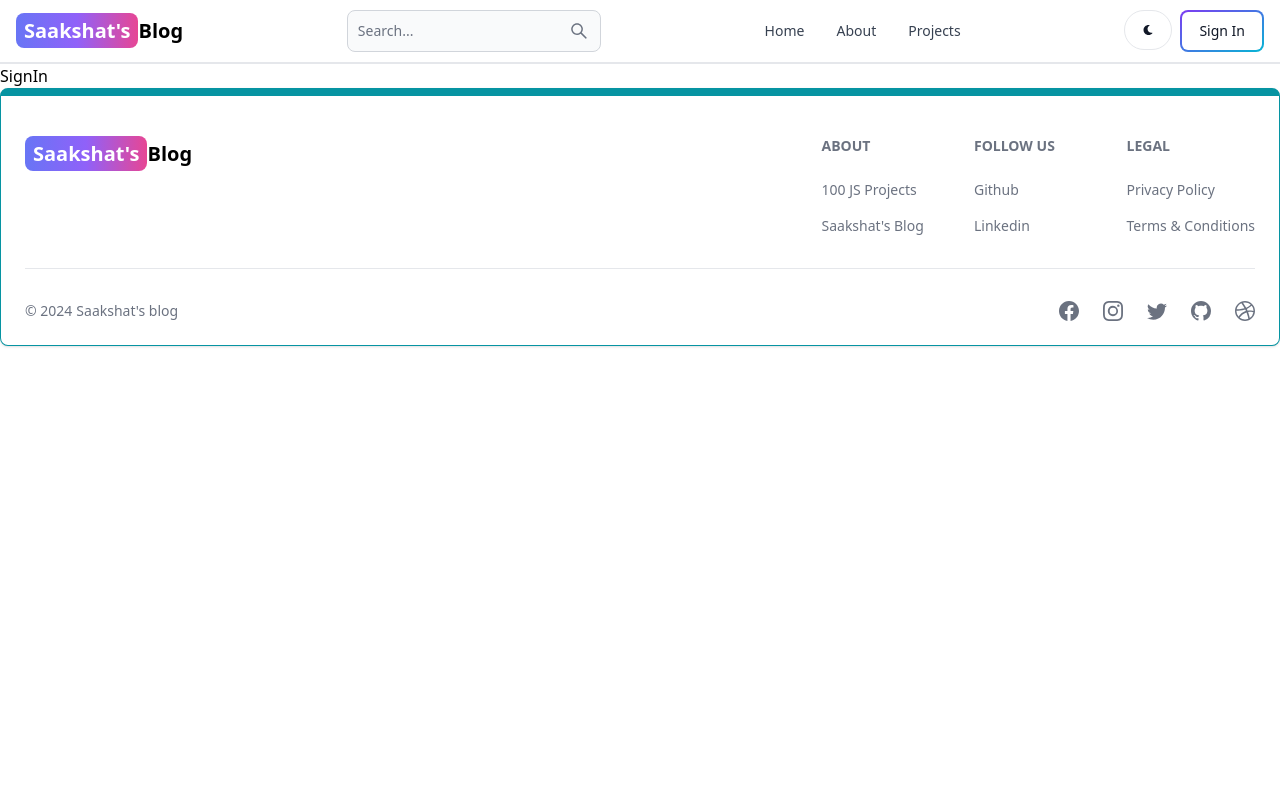
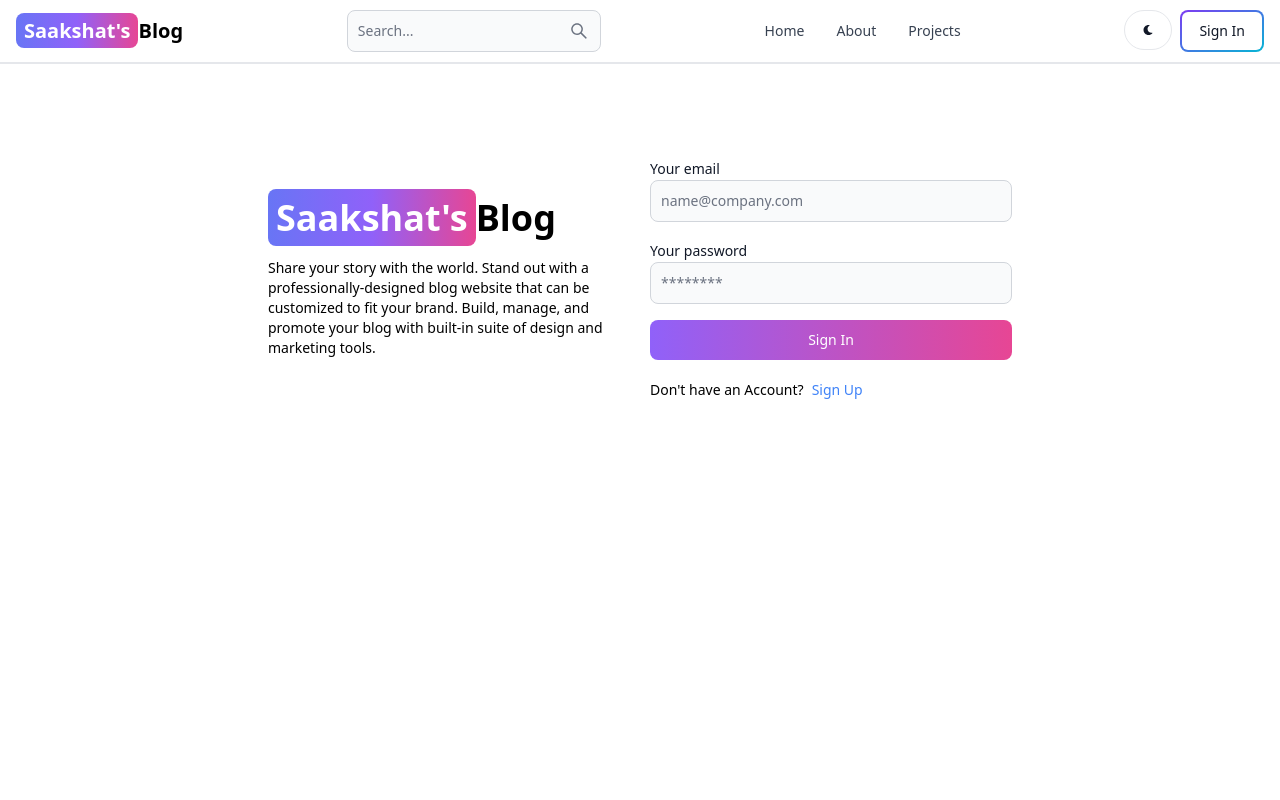
Before and after one commit to Saakshat2001/mern-blog, a React (Vite) app in the folder client/: page /sign-in in a window 1280 px wide. Shown: the top 800 px of the page. Built offline with nearby package versions, Linux system fonts and the light colour scheme.

Commit message:
complete signin page functionality

```diff
--- a/client/src/pages/SignIn.jsx
+++ b/client/src/pages/SignIn.jsx
@@ -1,7 +1,115 @@
-import React from 'react'
+import { TextInput, Label, Button, Alert, Spinner } from "flowbite-react";
+import React from "react";
+import { Link, useNavigate } from "react-router-dom";
+import { useState } from "react";
 
 export default function SignIn() {
+  const [formData, setFormData] = useState({});
+  const [errorMessage, setErrorMessage] = useState(null);
+  const [loading, setLoading] = useState(false);
+  const navigate = useNavigate();
+
+  const handleChange = (e) => {
+    setFormData({ ...formData, [e.target.id]: e.target.value.trim() });
+  };
+
+  const handleSubmit = async (e) => {
+    e.preventDefault();
+    if (!formData.email || !formData.password) {
+      return setErrorMessage("Please fill out all fields.");
+    }
+    try {
+      setLoading(true);
+      setErrorMessage(null);
+      const res = await fetch("/api/auth/signin", {
+        method: "POST",
+        headers: { "Content-Type": "application/json" },
+        body: JSON.stringify(formData),
+      });
+      const data = await res.json();
+      if (data.success === false) {
+        return setErrorMessage(data.message);
+      }
+      setLoading(false);
+      if (res.ok) {
+        navigate("/");
+      }
+    } catch (error) {
+      setErrorMessage(error.message);
+      setLoading(false);
+    }
+  };
+
   return (
-    <div>SignIn</div>
-  )
+    <div className="min-h-screen mt-20">
+      <div className="flex p-3 max-w-3xl mx-auto flex-col md:flex-row md:items-center gap-5">
+        {/* {left} */}
+        <div className="flex-1">
+          <Link to="/" className="font-bold dark:text-white text-4xl">
+            <span
+              className="px-2 py-1  bg-gradient-to-r from-indigo-500 via-purple-500 to-pink-500 rounded-lg
+            text-white"
+            >
+              Saakshat's
+            </span>
+            Blog
+          </Link>
+          <p className="text-sm mt-5">
+            Share your story with the world. Stand out with a
+            professionally-designed blog website that can be customized to fit
+            your brand. Build, manage, and promote your blog with built-in suite
+            of design and marketing tools.
+          </p>
+        </div>
+        {/* {right} */}
+        <div className="flex-1">
+          <form className="flex flex-col gap-4" onSubmit={handleSubmit}>
+            <div>
+              <Label value="Your email" />
+              <TextInput
+                type="email"
+                placeholder="name@company.com"
+                id="email"
+                onChange={handleChange}
+              />
+            </div>
+            <div>
+              <Label value="Your password" />
+              <TextInput
+                type="password"
+                placeholder="********"
+                id="password"
+                onChange={handleChange}
+              />
+            </div>
+            <Button
+              gradientDuoTone="purpleToPink"
+              type="submit"
+              disabled={loading}
+            >
+              {loading ? (
+                <>
+                  <Spinner size="sm" />
+                  <span className="pl-3">Loading...</span>
+                </>
+              ) : (
+                "Sign In"
+              )}
+            </Button>
+          </form>
+          <div className="flex gap-2 text-sm mt-5">
+            <span>Don't have an Account?</span>
+            <Link to="/sign-up" className="text-blue-500">
+              Sign Up
+            </Link>
+          </div>
+          {errorMessage && (
+            <Alert className="mt-5" color="failure">
+              {errorMessage}
+            </Alert>
+          )}
+        </div>
+      </div>
+    </div>
+  );
 }
```
